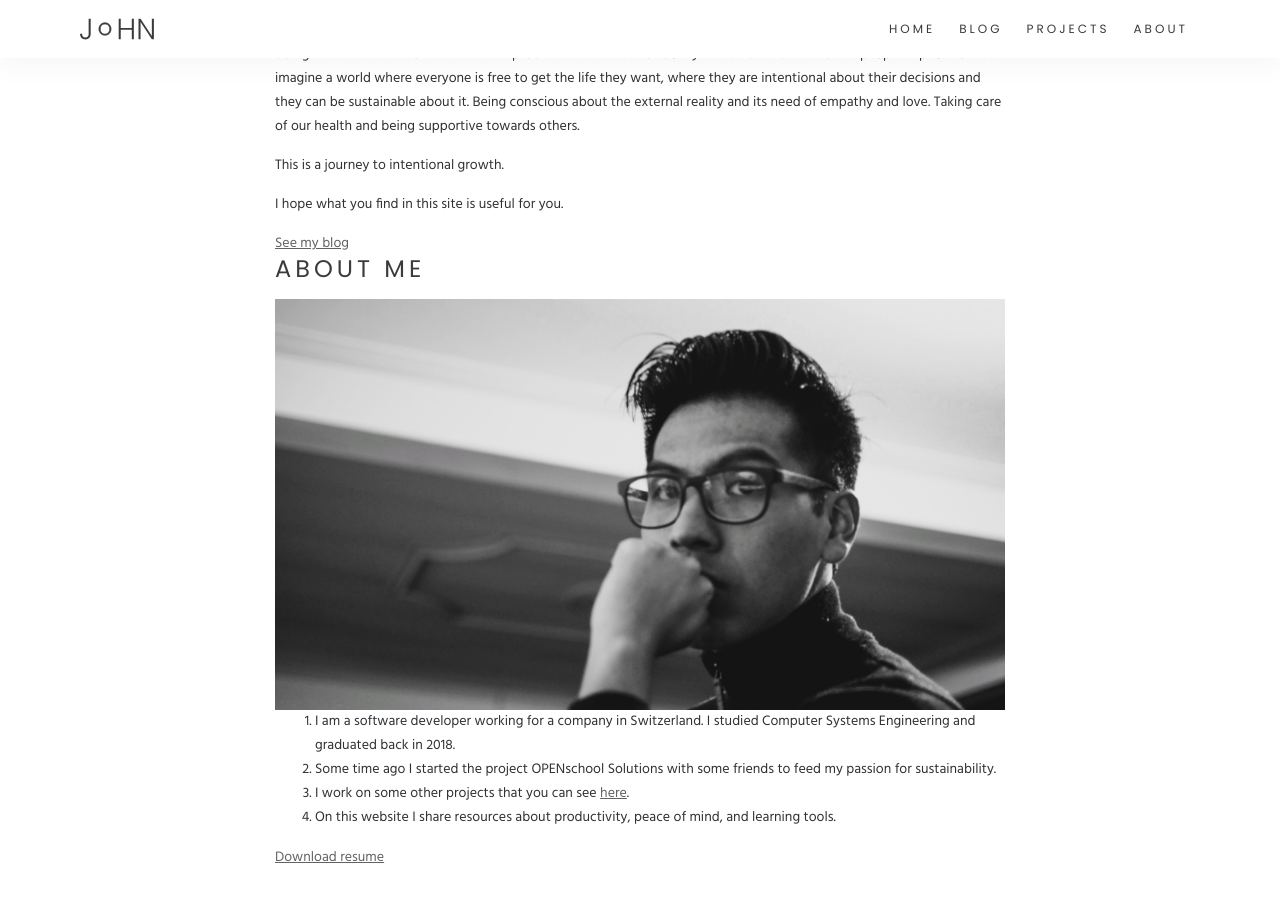
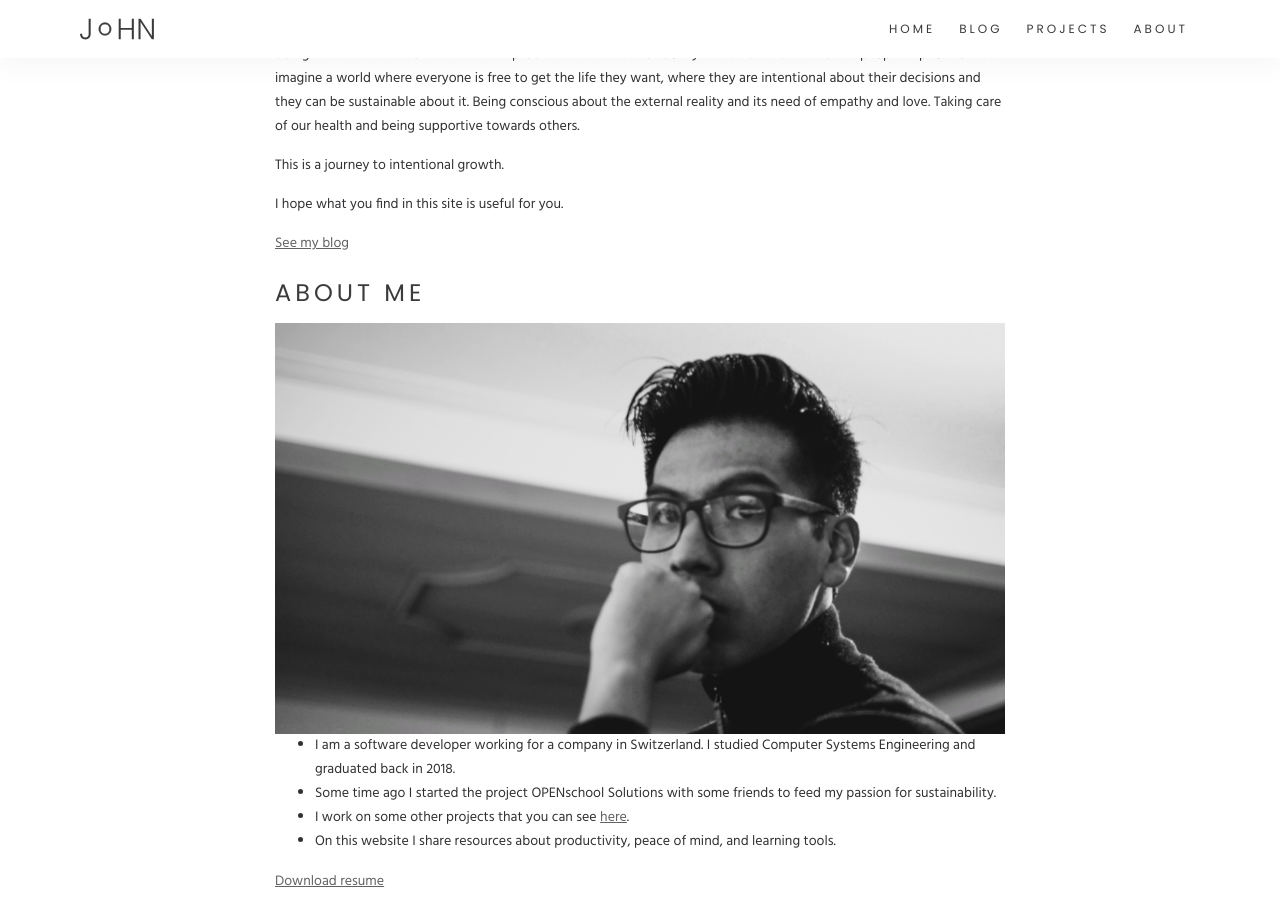
Before and after one commit to thethoughtfulmillennial/thethoughtfulmillennial.github.io, a Jekyll site: the page built from about.html, in a window 1280 px wide and 900 px high, scrolled down 329 px. Built offline with Jekyll 4.4.1, drawn with Linux system fonts in a browser that asks for light colours.

Commit message:
Updating about page.

```diff
--- a/about.html
+++ b/about.html
@@ -16,6 +16,7 @@ layout: default
 
 	<div class="row justify-content-center mb-4">
 		<div class="col-12 col-lg-10 col-xl-8">
+			<div class="mb-4">
 				<h2>About this project</h2>
 				<p>
 					I must say that most of my efforts are created around the idea that each person should have the freedom
@@ -35,9 +36,11 @@ layout: default
 				<a href="/blog" class="underline">
 					See my blog
 				</a>
+			</div>
+			<div class="mb-4">
 				<h2>About me</h2>
 				<img src="/assets/images/about.jpeg" class="img-fluid" alt="">
-			<ol>
+				<ul>
 					<li>
 						I am a software developer working for a company in Switzerland. I studied Computer Systems
 						Engineering and graduated back in 2018.
@@ -52,10 +55,11 @@ layout: default
 					<li>
 						On this website I share resources about productivity, peace of mind, and learning tools.
 					</li>
-			</ol>
+				</ul>
 				<a href="/assets/files/john_choque_cv__english.pdf" class="underline">
 					Download resume
 				</a>
 			</div>
 		</div>
 	</div>
+</div>
```
Lines whose indentation alone changed are shown as unchanged.
